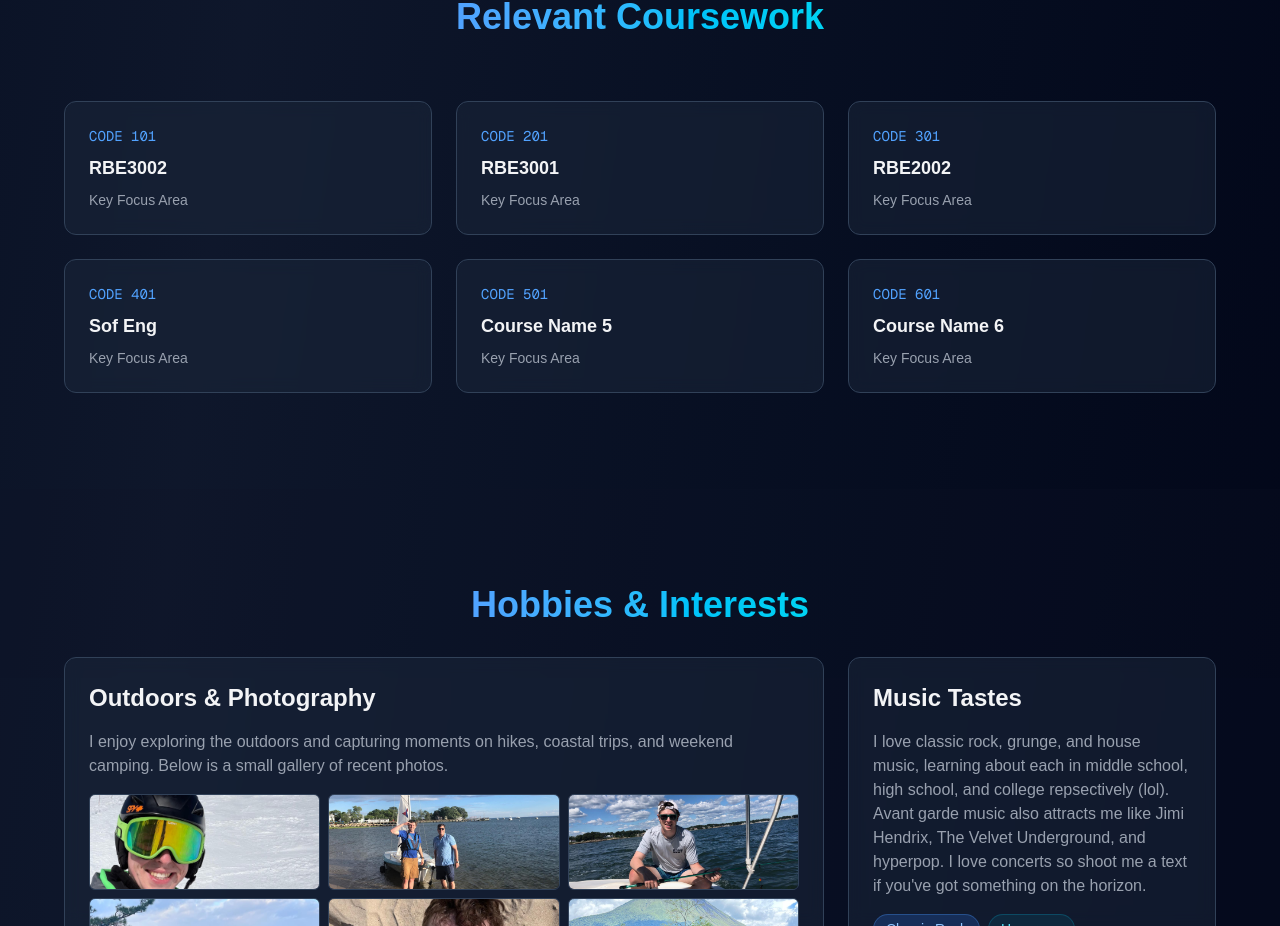
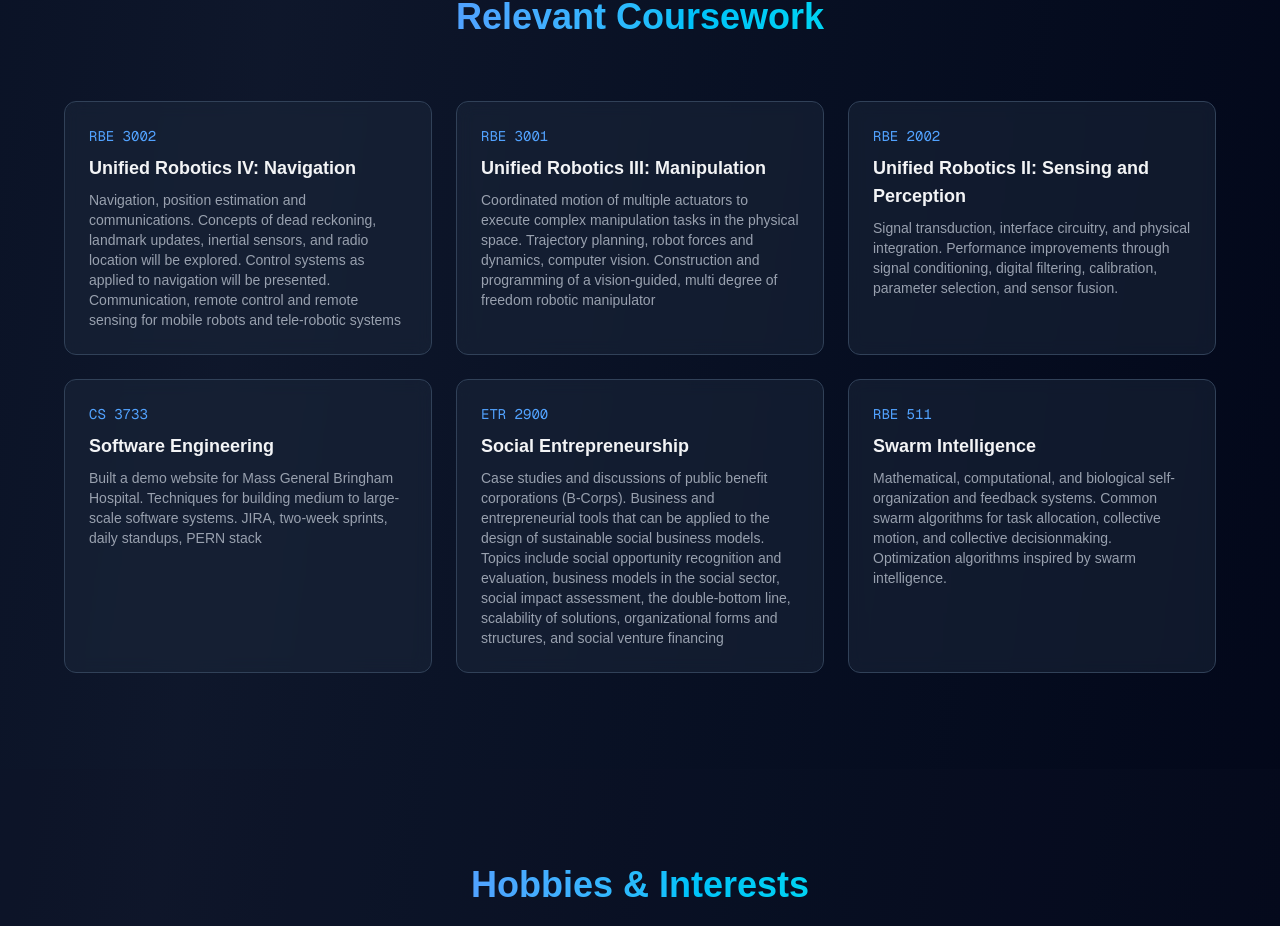
Before and after one commit to O-bot22/my-portfolio, a Next.js app: page / in a window 1280 px wide. Shown: the part 7235-8161 px from the top of the page. Built offline with nearby package versions, Linux system fonts and the light colour scheme.

Commit message:
feat: course descriptions

```diff
--- a/src/components/EngineeringPortfolio.js
+++ b/src/components/EngineeringPortfolio.js
@@ -1,7 +1,7 @@
 'use client';
 
 import React, { useState, useEffect, useMemo, useRef } from 'react';
-import { ChevronRight, Cpu, Waves, Plane, Users, Zap, Rocket, PocketKnife} from 'lucide-react';
+import { ChevronRight, Cpu, Waves, Plane, Users, Zap, Rocket, PocketKnife } from 'lucide-react';
 import Image from 'next/image';
 import { Analytics } from "@vercel/analytics/next"
 import { robotCollage } from './robotCollageData';
@@ -86,12 +86,12 @@ export default function EngineeringPortfolio() {
   }, []);
 
   const courses = [
-    { name: 'RBE3002', code: 'CODE 101', focus: 'Key Focus Area' },
-    { name: 'RBE3001', code: 'CODE 201', focus: 'Key Focus Area' },
-    { name: 'RBE2002', code: 'CODE 301', focus: 'Key Focus Area' },
-    { name: 'Sof Eng', code: 'CODE 401', focus: 'Key Focus Area' },
-    { name: 'Course Name 5', code: 'CODE 501', focus: 'Key Focus Area' },
-    { name: 'Course Name 6', code: 'CODE 601', focus: 'Key Focus Area' }
+    { name: 'Unified Robotics IV: Navigation', code: 'RBE 3002', focus: 'Navigation, position estimation and communications. Concepts of dead reckoning, landmark updates, inertial sensors, and radio location will be explored. Control systems as applied to navigation will be presented. Communication, remote control and remote sensing for mobile robots and tele-robotic systems' },
+    { name: 'Unified Robotics III: Manipulation', code: 'RBE 3001', focus: 'Coordinated motion of multiple actuators to execute complex manipulation tasks in the physical space. Trajectory planning, robot forces and dynamics, computer vision. Construction and programming of a vision-guided, multi degree of freedom robotic manipulator' },
+    { name: 'Unified Robotics II: Sensing and Perception', code: 'RBE 2002', focus: 'Signal transduction, interface circuitry, and physical integration. Performance improvements through signal conditioning, digital filtering, calibration, parameter selection, and sensor fusion.' },
+    { name: 'Software Engineering', code: 'CS 3733', focus: 'Built a demo website for Mass General Bringham Hospital. Techniques for building medium to large-scale software systems. JIRA, two-week sprints, daily standups, PERN stack' },
+    { name: 'Social Entrepreneurship', code: 'ETR 2900', focus: 'Case studies and discussions of public benefit corporations (B-Corps). Business and entrepreneurial tools that can be applied to the design of sustainable social business models. Topics include social opportunity recognition and evaluation, business models in the social sector, social impact assessment, the double-bottom line, scalability of solutions, organizational forms and structures, and social venture financing' },
+    { name: 'Swarm Intelligence', code: 'RBE 511', focus: 'Mathematical, computational, and biological self-organization and feedback systems. Common swarm algorithms for task allocation, collective motion, and collective decisionmaking. Optimization algorithms inspired by swarm intelligence.' }
   ];
 
   return (
@@ -184,7 +184,7 @@ export default function EngineeringPortfolio() {
         </div>
 
         {/* Mobile menu (collapsible) */}
-          <div className={`md:hidden transition-max-height duration-300 overflow-hidden ${isMenuOpen ? 'max-h-60' : 'max-h-0' } bg-slate-900/90 border-t border-blue-500/10`}>
+        <div className={`md:hidden transition-max-height duration-300 overflow-hidden ${isMenuOpen ? 'max-h-60' : 'max-h-0'} bg-slate-900/90 border-t border-blue-500/10`}>
           <div className="px-6 py-4 flex flex-col gap-3">
             <a href="#about" onClick={() => setIsMenuOpen(false)} className="block py-2 text-gray-100 hover:text-blue-400">About</a>
             <a href="#projects" onClick={() => setIsMenuOpen(false)} className="block py-2 text-gray-100 hover:text-blue-400">Projects</a>
@@ -589,7 +589,7 @@ export default function EngineeringPortfolio() {
       </footer>
 
       {/* Vercel Analytics */}
-      <Analytics/>
+      <Analytics />
     </div>
   );
 }
```
Lines whose indentation alone changed are shown as unchanged.
